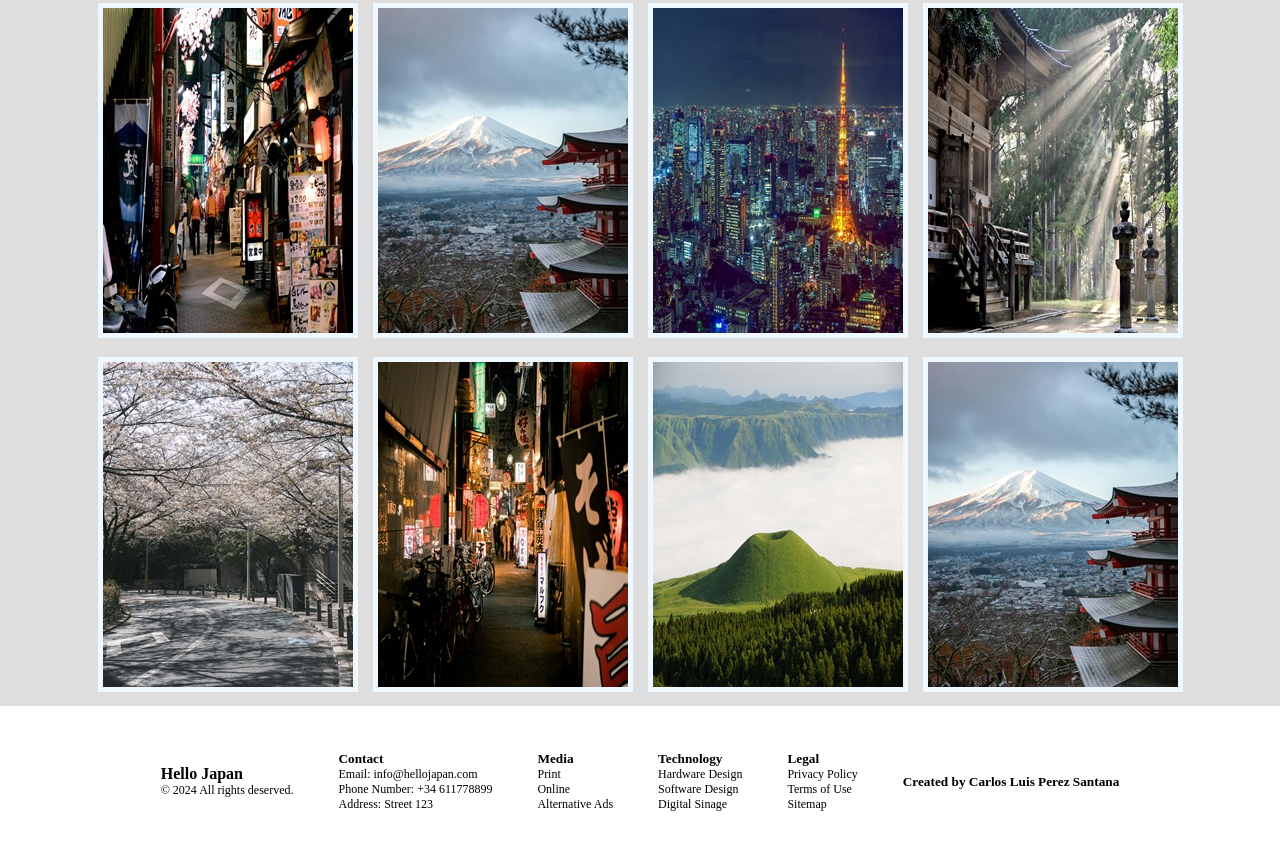
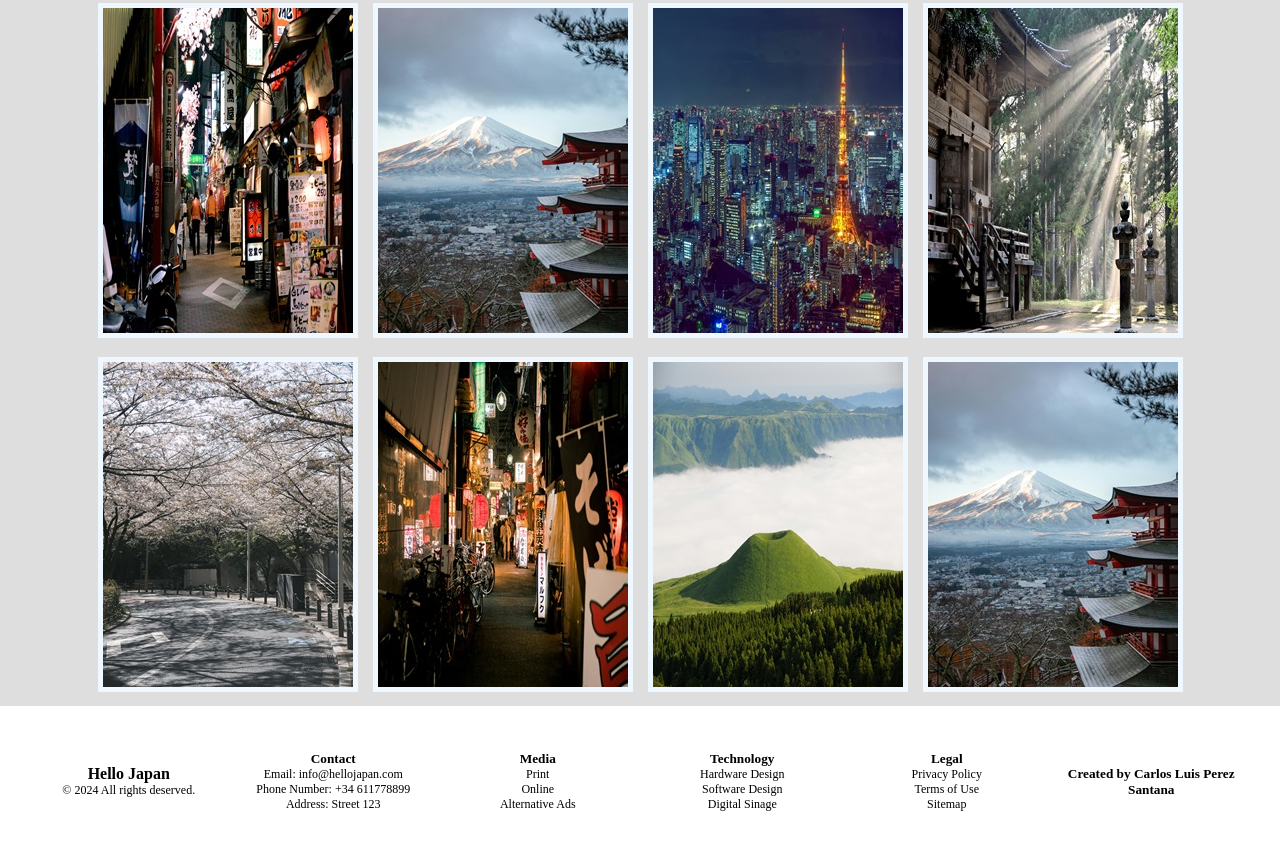
Before and after one commit to CdeCarloh/Japan-Project, a plain HTML site: page index.html in a window 1280 px wide. Shown: the part 2626-3475 px from the top of the page. Drawn offline with Linux system fonts and the light colour scheme; a web font is replaced by a local one.

Commit message:
media queries finished

```diff
--- a/css/styles.css
+++ b/css/styles.css
@@ -197,20 +197,20 @@ footer p {
   font-size: 12px;
 }
 
-#footer-title {
-  margin-bottom: 10px;
-}
-
 .footer-container {
   padding: 25px;
   margin-top: 20px;
   margin-bottom: 20px;
   display: flex;
-  flex-direction: row;
-  flex-wrap: wrap;
-  justify-content: center;
+  flex-direction: column;
+  gap: 20px;
   align-items: center;
-  gap: 45px;
+}
+
+.footer-container h4,
+.footer-container h5,
+.footer-container p {
+  text-align: center;
 }
 
 .button-up {
@@ -329,6 +329,15 @@ footer p {
   .button-up:hover {
     background-color: #d12424;
   }
+
+  .footer-container {
+    flex-direction: row;
+    justify-content: space-around;
+  }
+
+  .footer-container div {
+    width: 18%;
+  }
 }
 
 /* Medium devices (landscape tablets, 768px and up) */
@@ -427,6 +436,18 @@ footer p {
   .button-svg {
     color: aliceblue;
     font-size: 18px;
+  }
+
+  .button-svg:hover {
+    background-color: #d12424;
+  }
+
+  .footer-container {
+    padding: 20px;
+  }
+
+  .footer-container div {
+    width: 15%;
   }
 }
 
@@ -531,4 +552,20 @@ footer p {
   .button-svg:hover {
     background-color: #d12424;
   }
+
+  footer p {
+    font-size: 12px;
+  }
+
+  .footer-container {
+    padding: 25px;
+    margin-top: 20px;
+    margin-bottom: 20px;
+    display: flex;
+    flex-direction: row;
+    flex-wrap: wrap;
+    justify-content: center;
+    align-items: center;
+    gap: 20px;
+  }
 }
--- a/js/go-to-top.js
+++ b/js/go-to-top.js
@@ -4,6 +4,13 @@ window.onscroll = function () {
   if (document.body.scrollTop > 100 || document.documentElement.scrollTop > 100) {
     BUTTON_UP.style.display = "block";
   } else {
+    BUTTON_UP.style.display = "none";
+  }
+
+  const footer = document.querySelector('.footer-container');
+  const footerPosition = footer.getBoundingClientRect().top;
+
+  if (footerPosition < window.innerHeight) {
     BUTTON_UP.style.display = "none";
   }
 };
```
